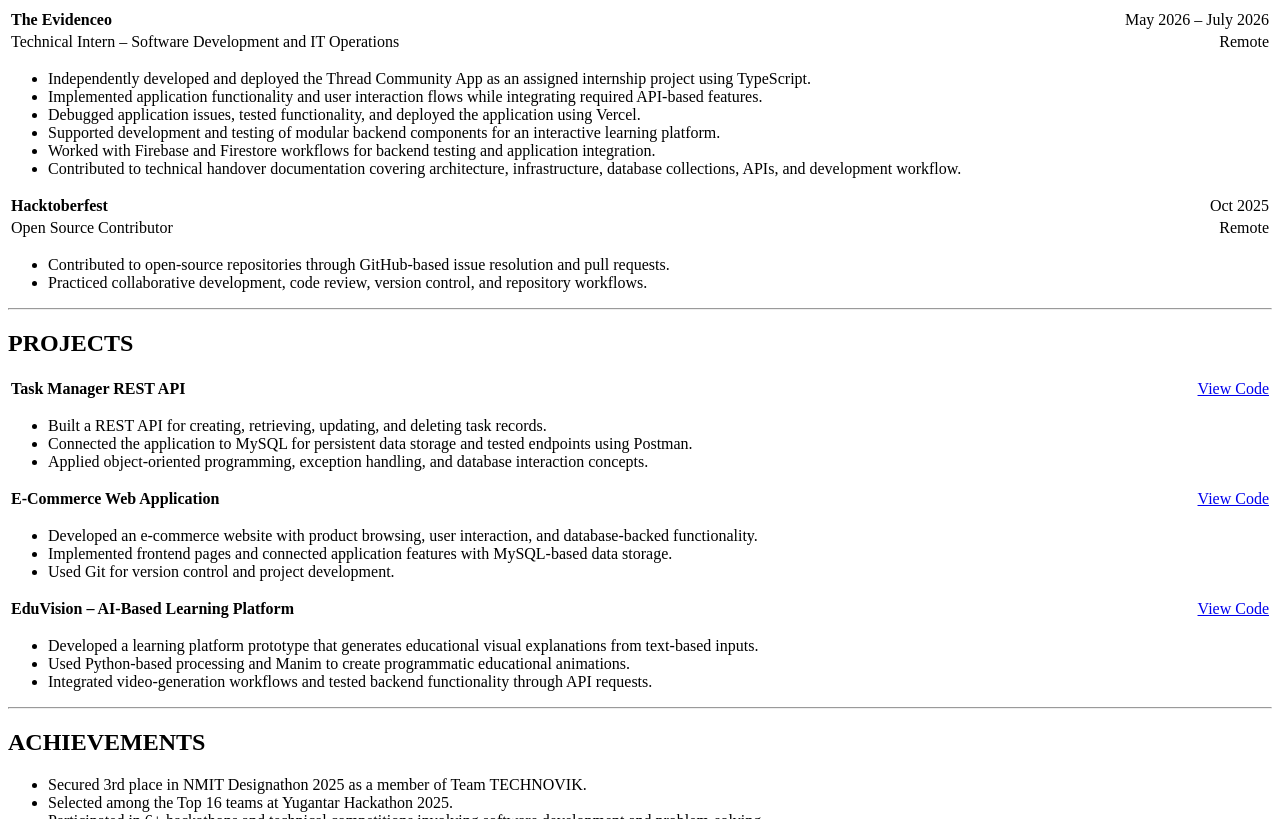
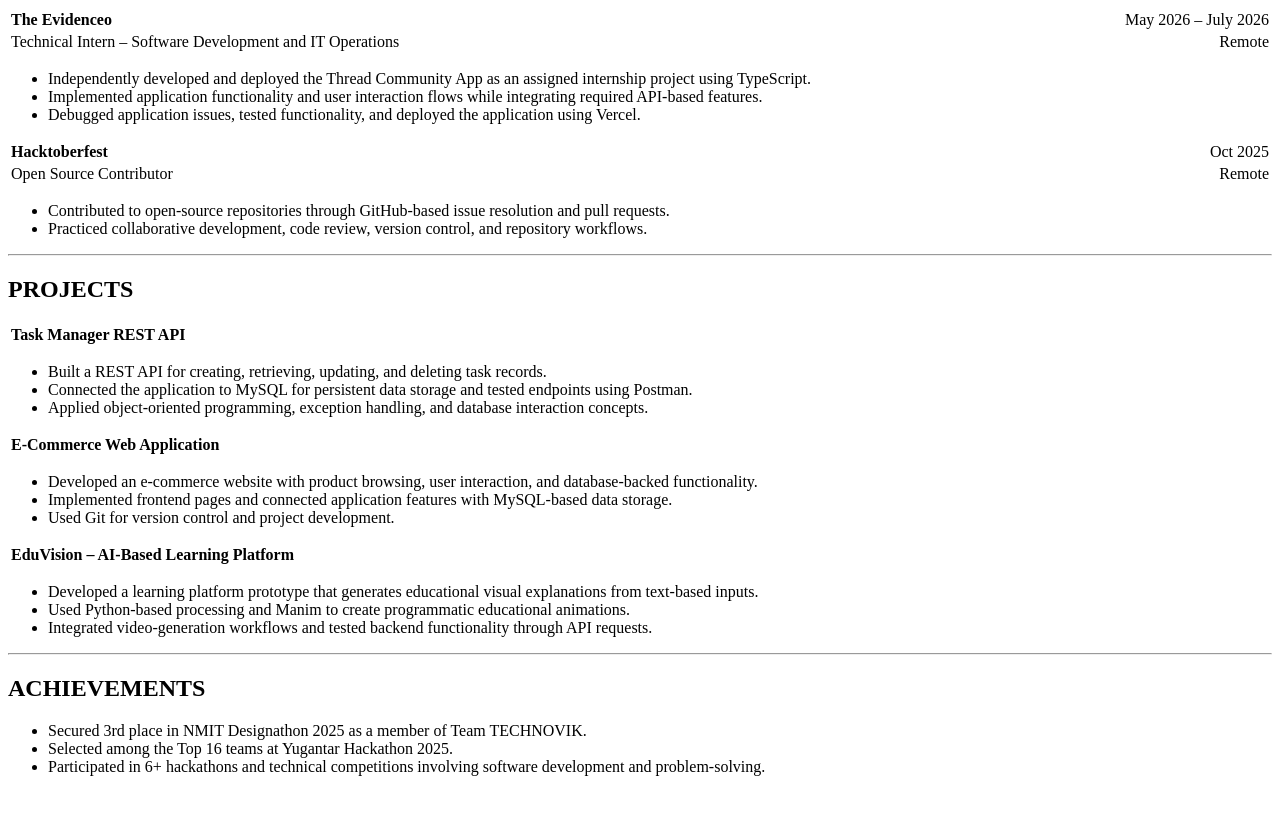
Before and after one commit to BhavithaMarikeeri/html-resume, a plain HTML site: page index.html in a window 1280 px wide. Shown: the part 620-1439 px from the top of the page. After the commit the page ends 1412 px from the top, so only its background shows below. Drawn offline with Linux system fonts and the light colour scheme.

Commit message:
Update index.html

```diff
--- a/index.html
+++ b/index.html
@@ -128,9 +128,7 @@
         <li>Independently developed and deployed the Thread Community App as an assigned internship project using TypeScript.</li>
         <li>Implemented application functionality and user interaction flows while integrating required API-based features.</li>
         <li>Debugged application issues, tested functionality, and deployed the application using Vercel.</li>
-        <li>Supported development and testing of modular backend components for an interactive learning platform.</li>
-        <li>Worked with Firebase and Firestore workflows for backend testing and application integration.</li>
-        <li>Contributed to technical handover documentation covering architecture, infrastructure, database collections, APIs, and development workflow.</li>
+
     </ul>
 
     <table width="100%">
@@ -158,7 +156,7 @@
     <table width="100%">
         <tr>
             <td><b>Task Manager REST API</b></td>
-            <td align="right"><a href="#" target="_blank">View Code</a></td>
+
         </tr>
     </table>
 
@@ -171,7 +169,7 @@
     <table width="100%">
         <tr>
             <td><b>E-Commerce Web Application</b></td>
-            <td align="right"><a href="#" target="_blank">View Code</a></td>
+
         </tr>
     </table>
 
@@ -184,7 +182,7 @@
     <table width="100%">
         <tr>
             <td><b>EduVision – AI-Based Learning Platform</b></td>
-            <td align="right"><a href="#" target="_blank">View Code</a></td>
+
         </tr>
     </table>
 
```
